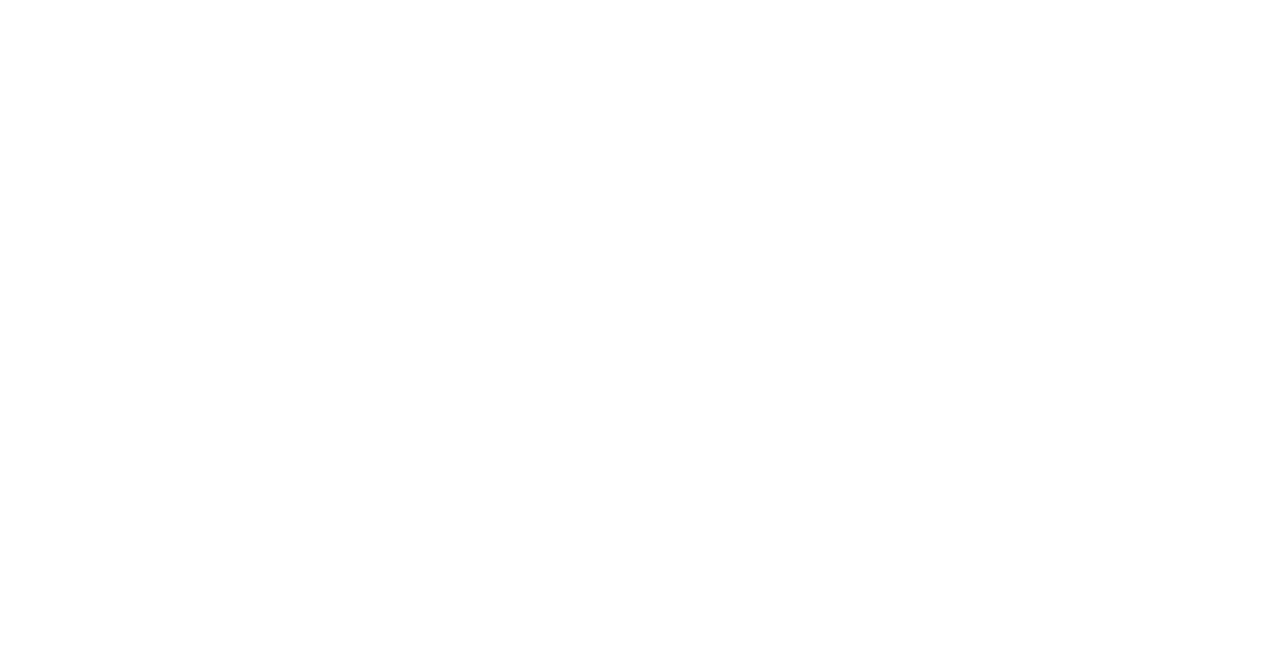
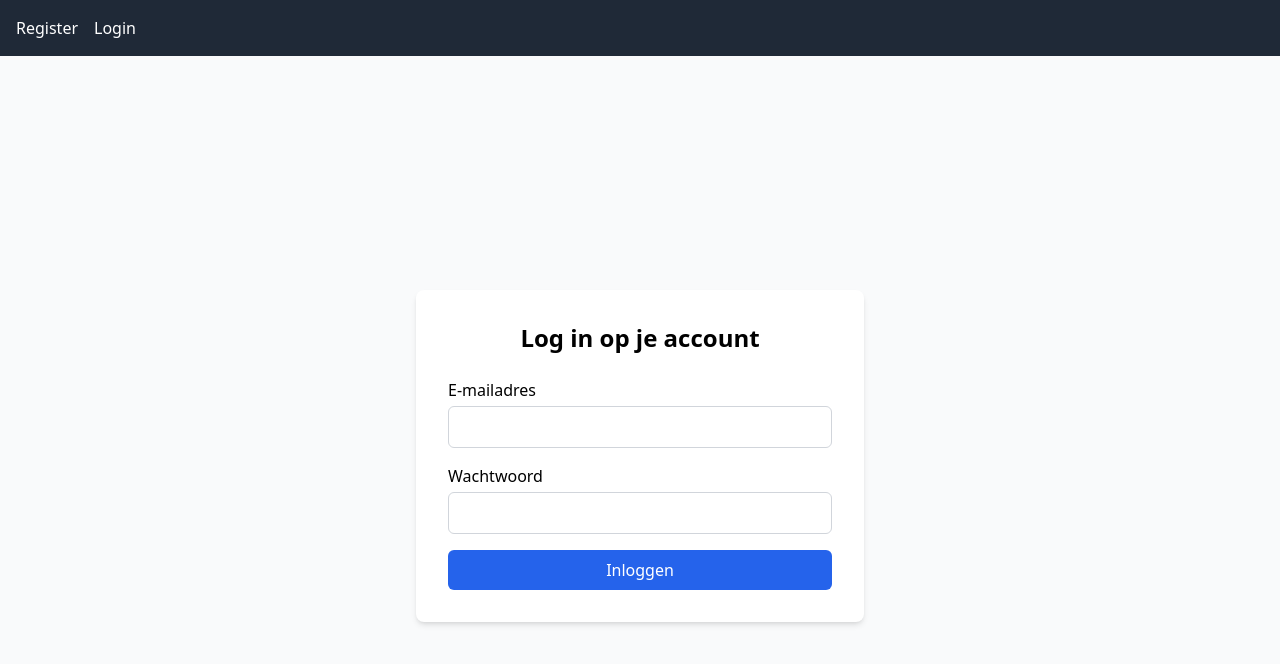
Before and after one commit to Trompert-Analysis/Voetbal-analysetool, a React (Vite) app in the folder frontend/: page /Login in a window 1280 px wide. Before the commit this address had no page. Shown: the top 664 px of the page. Built offline with nearby package versions, Linux system fonts and the light colour scheme; the HTML template or start-up script is replaced by a standard one.

Commit message:
Update App.jsx

```diff
--- a/frontend/src/App.jsx
+++ b/frontend/src/App.jsx
@@ -1,13 +1,24 @@
-import { Routes, Route } from "react-router-dom";
-import ProtectedRoute from './components/ProtectedRoute';
+import React from 'react';
+import { BrowserRouter as Router, Routes, Route } from 'react-router-dom';
+import Navbar from './components/Navbar';
+import Home from './pages/Home';
 import Speler from './pages/Speler';
 import Analyse from './pages/Analyse';
 import Team from './pages/Team';
+import Register from './pages/Register';
+import Login from './pages/Login';
 import Dashboard from './pages/Dashboard';
+import ProtectedRoute from './components/ProtectedRoute';
 
 function App() {
   return (
+    <Router>
+      <Navbar />
       <Routes>
+        <Route path="/" element={<Home />} />
+        <Route path="/Register" element={<Register />} />
+        <Route path="/Login" element={<Login />} />
+
         <Route
           path="/Speler"
           element={
@@ -41,6 +52,7 @@
           }
         />
       </Routes>
+    </Router>
   );
 }
 
```
Lines whose indentation alone changed are shown as unchanged.
